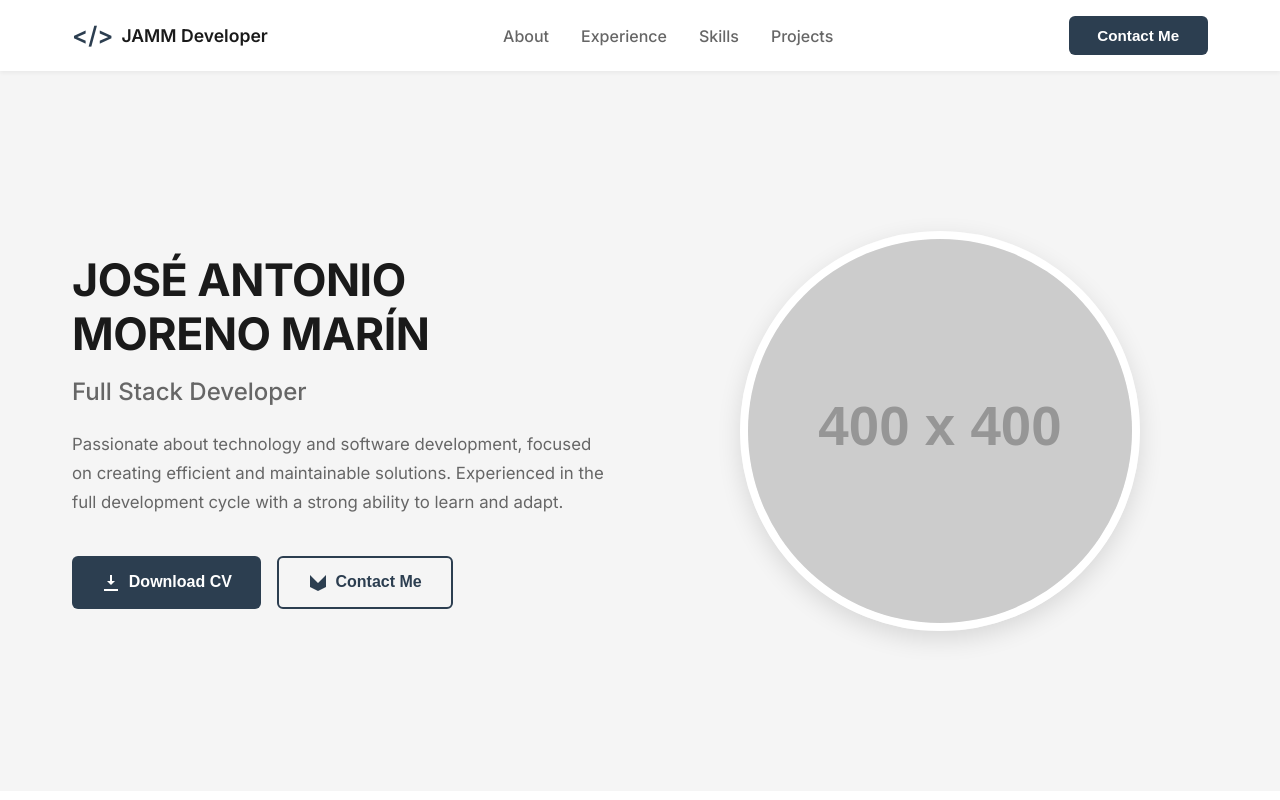
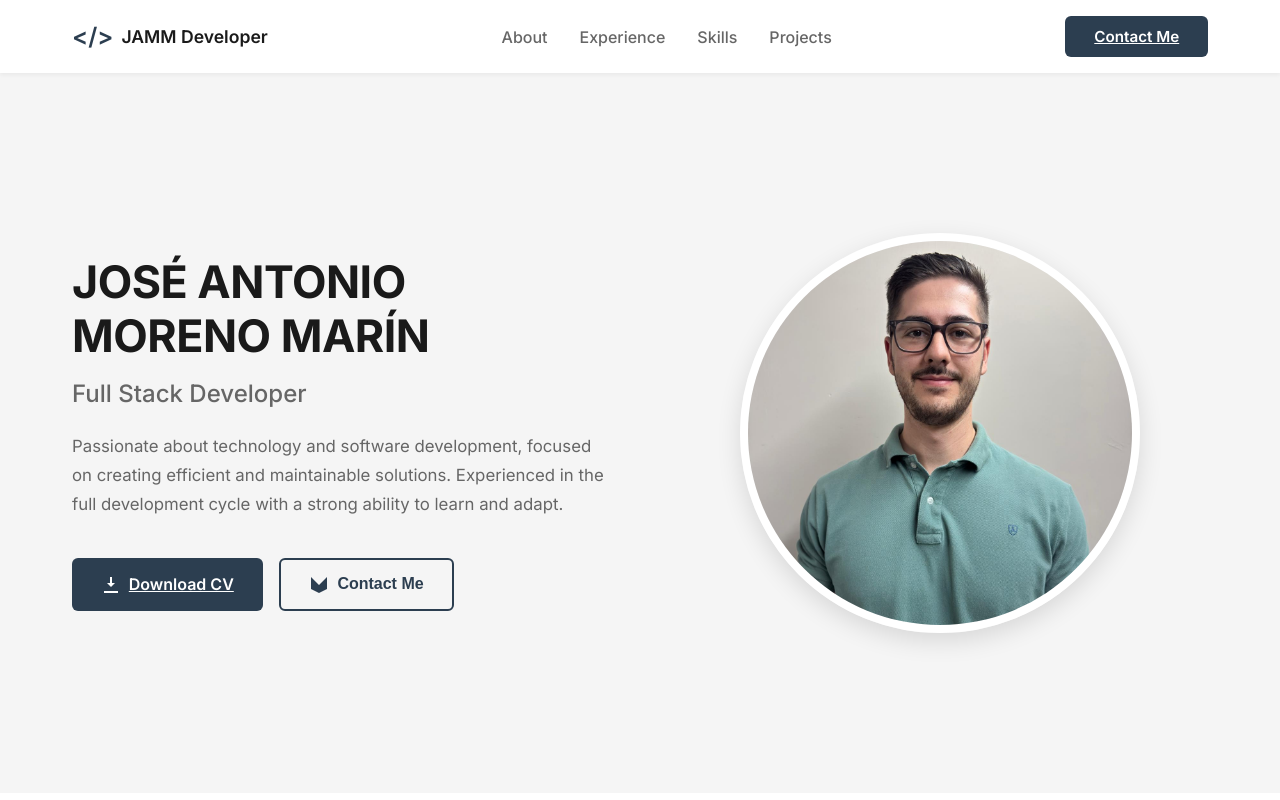
Before and after one commit to jmoreno-dev/josemorenodev.com, a React (Vite) app: page / in a window 1280 px wide. Shown: the top 800 px of the page. Built offline with nearby package versions, Linux system fonts and the light colour scheme.

Commit message:
implemented buttons functions and scrolling

```diff
--- a/src/components/Contact.jsx
+++ b/src/components/Contact.jsx
@@ -1,6 +1,6 @@
 function Contact() {
     return (
-        <section className="contact-section">
+        <section id="contact" className="contact-section">
             <div className="section-container">
                 <div className="contact-grid">
                     <div className="contact-info">
--- a/src/components/Experience.jsx
+++ b/src/components/Experience.jsx
@@ -1,6 +1,6 @@
 function Experience() {
     return (
-        <section className="experience-section">
+        <section id="experience" className="experience-section">
             <div className="section-container">
                 <h2 className="section-title">Work Experience</h2>
                 <div className="experience-card">
--- a/src/components/Hero.jsx
+++ b/src/components/Hero.jsx
@@ -11,12 +11,12 @@ function Hero() {
                         development cycle with a strong ability to learn and adapt.
                     </p>
                     <div className="hero-buttons">
-                        <button className="btn-download">
+                        <a href="/CV Jose Antonio Moreno Marin 11-25.pdf" download className="btn-download">
                             <svg width="20" height="20" viewBox="0 0 20 20" fill="none" xmlns="http://www.w3.org/2000/svg">
                                 <path d="M10 13L6 9h3V3h2v6h3l-4 4zm-7 4h14v2H3v-2z" fill="currentColor" />
                             </svg>
                             Download CV
-                        </button>
+                        </a>
                         <button className="btn-contact">
                             <svg width="20" height="20" viewBox="0 0 20 20" fill="none" xmlns="http://www.w3.org/2000/svg">
                                 <path d="M2 3l1.5 1.5L10 11l6.5-6.5L18 3v12l-8 4-8-4V3z" fill="currentColor" />
@@ -27,7 +27,7 @@ function Hero() {
                 </div>
                 <div className="hero-image">
                     <div className="profile-circle">
-                        <img src="https://via.placeholder.com/400x400/5a9c8e/ffffff?text=JM" alt="Profile" />
+                        <img src="/foto-cv-25.jpg" alt="Profile" />
                     </div>
                 </div>
             </div>
--- a/src/components/Navbar.jsx
+++ b/src/components/Navbar.jsx
@@ -12,7 +12,7 @@ function Navbar() {
                     <li><a href="#skills">Skills</a></li>
                     <li><a href="#projects">Projects</a></li>
                 </ul>
-                <button className="nav-contact-btn">Contact Me</button>
+                <a href="#contact" className="nav-contact-btn">Contact Me</a>
             </div>
         </nav>
     )
--- a/src/components/ProfileSection.jsx
+++ b/src/components/ProfileSection.jsx
@@ -1,6 +1,6 @@
 function ProfileSection() {
     return (
-        <section className="profile-section">
+        <section id="about" className="profile-section">
             <div className="section-container">
                 <h2 className="section-title">Professional Profile</h2>
                 <p className="profile-text">
--- a/src/components/Projects.jsx
+++ b/src/components/Projects.jsx
@@ -1,6 +1,6 @@
 function Projects() {
     return (
-        <section className="projects-section">
+        <section id="projects" className="projects-section">
             <div className="section-container">
                 <h2 className="section-title">My Projects</h2>
                 <p className="section-subtitle">
--- a/src/components/TechSkills.jsx
+++ b/src/components/TechSkills.jsx
@@ -1,6 +1,6 @@
 function TechSkills() {
     return (
-        <section className="tech-skills-section">
+        <section id="skills" className="tech-skills-section">
             <div className="section-container">
                 <h2 className="section-title">Technical and Soft Skills</h2>
                 <p className="section-subtitle">
--- a/src/index.css
+++ b/src/index.css
@@ -4,6 +4,10 @@
     margin: 0;
     padding: 0;
     box-sizing: border-box;
+}
+
+html {
+    scroll-behavior: smooth;
 }
 
 :root {
```
Also changed, not shown: public/foto-cv-25.jpg (added), 1 other file (tests, documents, lock files or other folders).
